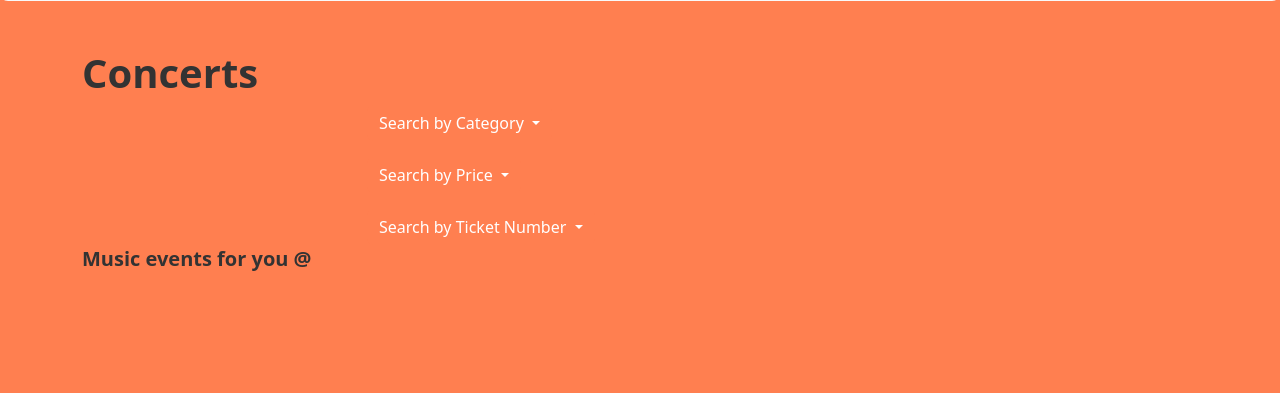
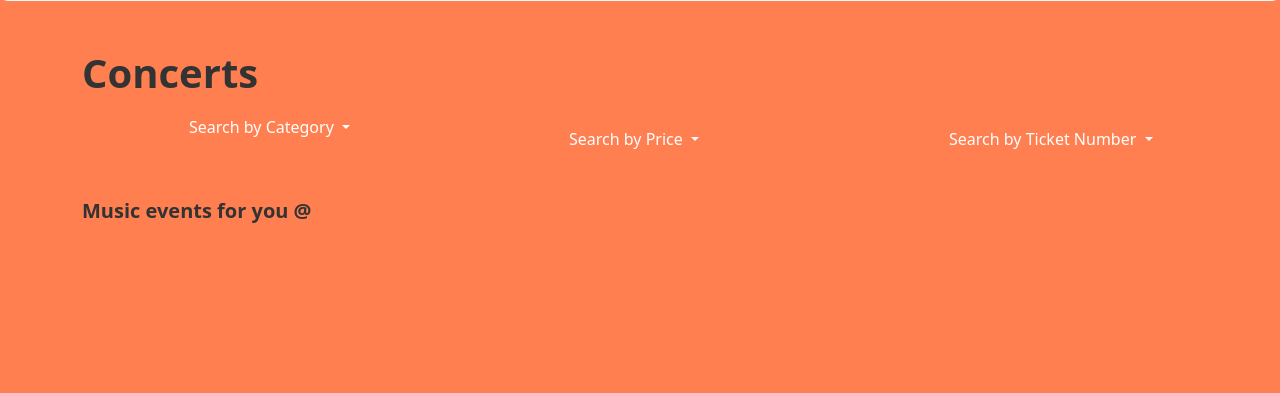
Before and after one commit to waisn22/iab207, a Flask app: page / in a window 1280 px wide. Shown: the part 407-800 px from the top of the page. Run offline with Flask 3, Linux system fonts and the light colour scheme; data that the repository does not hold is empty; some libraries are stand-ins or nearby versions.

Commit message:
html changes comment date improved main page responsiveness

```diff
--- a/music/static/style/styles.css
+++ b/music/static/style/styles.css
@@ -88,6 +88,7 @@ h2,h3 {
 
 .card {
     border: none;
+    margin: 7px;
     border-radius: 15px;
     box-shadow: 0px 5px 20px rgba(0, 0, 0, 0.2);
     transition: transform 0.3s;
--- a/music/templates/base.html
+++ b/music/templates/base.html
@@ -25,8 +25,8 @@
                     </li>
                 </ul>
             {% if current_user.is_authenticated %}
-                <a class="nav-item nav-link disabled text-muted" href="#">Welcome {{current_user.name}}</a>
-                <a class="nav-item nav-link" href="{{ url_for('auth.logout') }}">Log Out</a>
+                <a class="nav-item nav-link disabled text-muted px-2" href="#">Welcome {{current_user.name}}</a>
+                <a class="nav-item nav-link text-break" href="{{ url_for('auth.logout') }}">Log Out</a>
              {% else %}
                 <a class="nav-item nav-link custom-signin-btn" href="{{ url_for('auth.register') }}">Register</a>
                 <a class="nav-item nav-link custom-signin-btn" href="{{ url_for('auth.login') }}">Log In</a>
@@ -54,7 +54,7 @@
 
 
     </main>
-    <footer class="custom-footer">
+    <footer class="d-flex flex-wrap justify-content-between align-items-center py-3 my-4">
         <div class="container">
             <div class="row">
                 <div class="col-lg-12 col-md-12 col-sm-12">
--- a/music/templates/event/show.html
+++ b/music/templates/event/show.html
@@ -67,7 +67,8 @@
                 {% for comment in event.comments %}
                 <div class="card mb-3">
                     <div class="card-body">
-                        <h5 class="card-title">{{comment.user.name}}</h5>
+                        <b class="card-title">{{comment.user.name}} <span class="ml-2 text-muted"> - </span></b>
+                        <b class="ml-2 text-muted">{{comment.created_at.strftime("%B %d, %Y %H:%M")}}</b>
                         <p class="card-text">{{comment.text}}</p>
                     </div>
                 </div>
--- a/music/templates/index.html
+++ b/music/templates/index.html
@@ -4,7 +4,7 @@
 <div class="container mt-5">
     <h1>Concerts</h1>
     <div class="row">
-        <div class="col-md-6 offset-md-3">
+        <div class="col-md-6 col-lg-4 col-xl-3 offset-md-3 offset-lg-2 offset-xl-1 mt-1">
             <div class="custom-dropdown">
                 <button class="btn btn-primary dropdown-toggle" type="button" data-bs-toggle="dropdown" aria-haspopup="true" aria-expanded="false">
                     Search by Category
@@ -20,7 +20,7 @@
                 </div>
             </div>
         </div>
-        <div class="col-md-6 offset-md-3 mt-3">
+        <div class="col-md-6 col-lg-4 col-xl-3 offset-md-3 offset-lg-2 offset-xl-1 mt-3">
             <div class="custom-dropdown">
                 <button class="btn btn-primary dropdown-toggle" type="button" data-bs-toggle="dropdown" aria-haspopup="true" aria-expanded="false">
                     Search by Price
@@ -33,7 +33,7 @@
                 </div>
             </div>
         </div>
-        <div class="col-md-6 offset-md-3 mt-3">
+        <div class="col-md-6 col-lg-4 col-xl-3 offset-md-3 offset-lg-2 offset-xl-1 mt-3">
             <div class="custom-dropdown">
                 <button class="btn btn-primary dropdown-toggle" type="button" data-bs-toggle="dropdown" aria-haspopup="true" aria-expanded="false">
                     Search by Ticket Number
```
Also changed, not shown: music/static/img/aus.jpg (added), music/static/img/city.jpg (added), music/static/img/laketree.jpg (added), music/static/img/redtree.jpg (added), music/static/img/tree-736885_1280.jpg (added).
